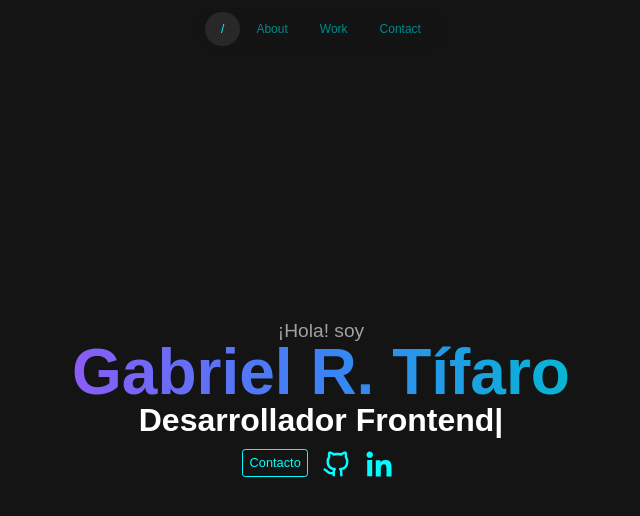
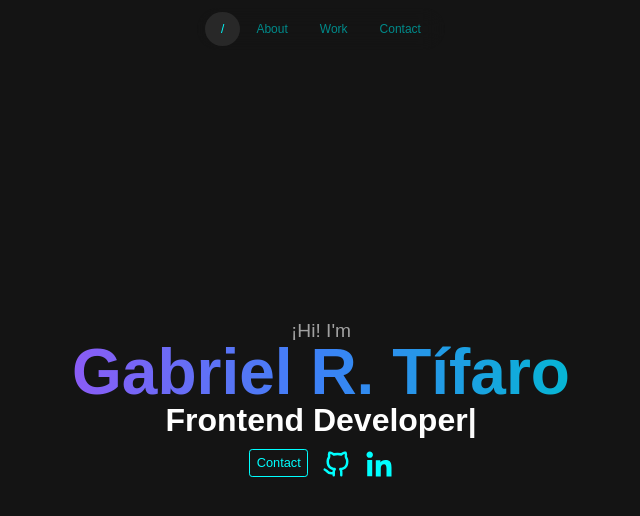
Before and after one commit to Gtifaro/gtifaro.github.io, a Next.js app: page / in a window 1280 px wide. Shown: the top 516 px of the page, without its empty margins (319-959 px from the left). Built offline with nearby package versions, Linux system fonts and the light colour scheme; a web font is replaced by a local one; what tailwindcss-animated would draw is missing.

Commit message:
Added animations to home and enable buttons with smooth scroll behavior

```diff
--- a/app/globals.css
+++ b/app/globals.css
@@ -5,3 +5,9 @@
 ::-webkit-scrollbar{
     display: none;
 }
+
+*{
+    margin: 0;
+    padding: 0;
+    scroll-behavior: smooth;
+}
--- a/app/page.jsx
+++ b/app/page.jsx
@@ -5,11 +5,11 @@ import Link from "next/link";
 import Github from "@/components/Github";
 import Linkedin from "@/components/Linkedin";
 
-const devtext = ["D", "e", "s", "a", "r", "r", "o", "l", "l", "a", "d", "o", "r", " ", "F", "r", "o", "n", "t", "e", "n", "d"]
+const devtext = ["F", "r", "o", "n", "t", "e", "n", "d", " ", "D", "e", "v", "e", "l", "o", "p", "e", "r",]
 
 export default function Home() {
   const [cursor, setCursor] = useState("")
-  const [finalCursor, setFinalCursor] = useState(true)
+  const [finalCursor, setFinalCursor] = useState(false)
   useEffect(() => {
     if (typeof window !== "undefined" && devtext[cursor.length] !== undefined) {
       function handleWrite() {
@@ -33,15 +33,15 @@ export default function Home() {
   return (
     <main className="w-full bg-[#141414]">
       <div id="home" className="h-screen text-white flex items-center">
-        <div className="w-fit mx-auto">
-          <span className="select-none cursor-default duration-75 ease-in-out text-[3vw] md:text-[1.5vw] text-[#a1a1a1] block md:text-center font-thin leading-[3vw] md:leading-[1.5vw]">¡Hola! soy</span>
-          <span className="select-none cursor-default duration-75 ease-in-out font-bold text-transparent md:text-center text-[10vw] md:text-[5vw] leading-[10vw] md:leading-[5vw] bg-gradient-to-r from-violet-500 via-blue-500 to-cyan-500 bg-clip-text">Gabriel R. Tífaro</span>
-          <span className="select-none cursor-default duration-75 ease-in-out w-fit md:mx-auto text-[5vw] md:text-[2.5vw] text-left text-white block font-semibold leading-[5vw] md:leading-[2.5vw]">{cursor}<span className={`duration-200 ${finalCursor ? "opacity-100" : "opacity-0"}`}>|</span></span>
-          <div className="md:grid md:grid-cols-2 w-full h-auto mt-[1.5vw] md:mt-[1vw]">
-            <div className="float-left w-fit md:w-full h-auto animate-fade-up animate-once animate-duration-200 animate-delay-500">
-              <Link href="/#contact" className="float-right duration-200 w-fit mr-[1vw] py-[.5vw] md:py-[.25vw] px-[1vw] md:px-[.5vw] box-border rounded-[.5vw] md:rounded-[.25vw] hover:text-[#141414] text-[#00FFFF] border-[.1vw] border-[#00FFFF] hover:bg-[#00FFFF] text-[2vw] md:text-[1vw]">Contacto</Link>
+        <div className="w-fit mx-auto ">
+          <span className="select-none cursor-default text-[3vw] md:text-[1.5vw] text-[#a1a1a1] block md:text-center font-thin leading-[3vw] md:leading-[1.5vw] animate-fade-down animate-duration-700 animate-ease-in-out">¡Hi! I'm</span>
+          <span className="select-none cursor-default font-bold text-transparent md:text-center text-[10vw] md:text-[5vw] leading-[10vw] md:leading-[5vw] bg-gradient-to-r from-violet-500 via-blue-500 to-cyan-500 bg-clip-text animate-fade animate-duration-500 animate-ease-in-out animate-delay-[350ms]">Gabriel R. Tífaro</span>
+          <span className="select-none cursor-default w-fit md:mx-auto text-[5vw] md:text-[2.5vw] text-left text-white block font-semibold leading-[5vw] md:leading-[2.5vw]">{cursor}<span className={`duration-200 ${finalCursor ? "opacity-100" : "opacity-0"}`}>|</span></span>
+          <div className="md:grid md:grid-cols-2 w-full h-auto mt-[1.5vw] md:mt-[1vw] animate-fade-up animate-once animate-duration-700 animate-delay-[500ms]">
+            <div className="float-left w-fit md:w-full h-auto">
+              <Link href="/#contact" className="float-right duration-200 w-fit mr-[1vw] py-[.5vw] md:py-[.25vw] px-[1vw] md:px-[.5vw] box-border rounded-[.5vw] md:rounded-[.25vw] hover:text-[#141414] text-[#00FFFF] border-[.1vw] border-[#00FFFF] hover:bg-[#00FFFF] text-[2vw] md:text-[1vw]">Contact</Link>
             </div>
-            <div className="float-left w-fit md:w-full h-auto animate-fade-up animate-once animate-duration-200 animate-delay-500 flex items-center">
+            <div className="float-left w-fit md:w-full h-auto flex items-center">
               <a href="https://www.github.com/Gtifaro" target="_blank" className="hover:scale-125 duration-200 ml-[1vw] md:ml-[0vw] block w-[4vw] md:w-fit md:h-fit"><Github /></a>
               <a href="https://www.linkedin.com/in/gtifaro" target="_blank" className="hover:scale-125 duration-200 ml-[1.5vw] md:ml-[1vw] block w-[4vw] md:w-fit md:h-fit"><Linkedin /></a>
             </div>
--- a/components/Navbar.jsx
+++ b/components/Navbar.jsx
@@ -3,6 +3,7 @@
 import { motion } from "framer-motion";
 import { useEffect, useState } from "react";
 import { usePathname } from "next/navigation";
+import Link from "next/link";
 const navItems = [
   {
     path: "#home",
@@ -44,7 +45,7 @@ export default function NavBar() {
       window.addEventListener("scroll", () => handleLoad(window.scrollY, window.screen.availHeight));
       return () => window.removeEventListener("scroll", () => handleLoad(window.scrollY, window.screen.availHeight));
     }
-  }, [])
+  }, [hoveredPath])
 
   return (
     <div className="p-[1vh] w-full fixed z-[100]">
@@ -55,14 +56,12 @@ export default function NavBar() {
           const isActive = item.path === pathname;
 
           return (
-            <div
+            <Link
               key={item.path}
-              className={`px-[2vh] py-[1vh] select-none cursor-default rounded-full text-[1.5vh] relative no-underline duration-300 ease-in ${item.path === hoveredPath ? "text-[#00FFFF]" : "text-[#008A8A]"
+              className={`px-[2vh] py-[1vh] select-none rounded-full text-[1.5vh] relative no-underline duration-300 ease-in ${item.path === hoveredPath ? "text-[#00FFFF]" : "text-[#008A8A]"
                 }`}
               data-active={isActive}
               href={item.path}
-            // onMouseOver={() => setHoveredPath(item.path)}
-            // onMouseLeave={() => setHoveredPath(pathname)}
             >
               <span>{item.name}</span>
               {item.path === hoveredPath && (
@@ -82,7 +81,7 @@ export default function NavBar() {
                   }}
                 />
               )}
-            </div>
+            </Link>
           );
         })}
       </nav>
```
